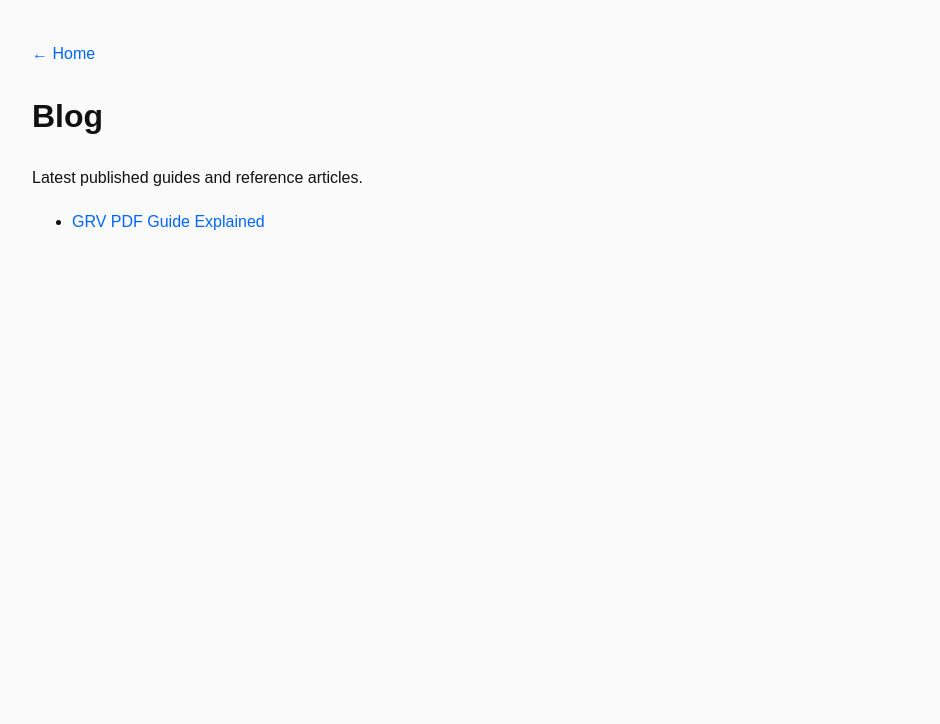
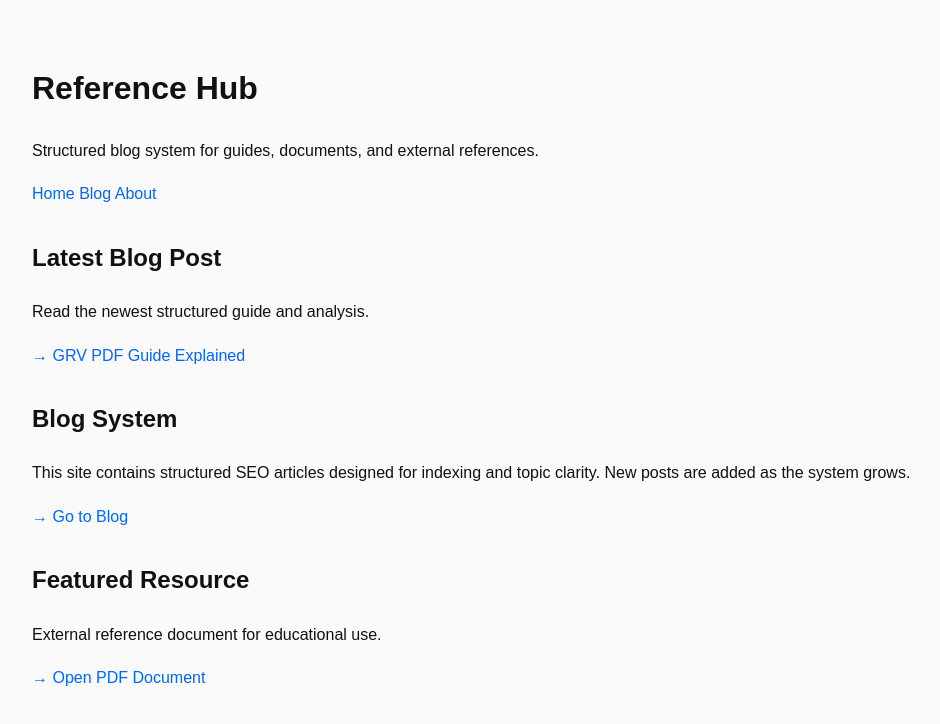
Before and after one commit to Latesthackernews/latesthackernews.github.io, a plain HTML site: page index.html in a window 1280 px wide. Shown: the whole page, without its empty margins (158-1098 px from the left). Drawn offline with Linux system fonts and the light colour scheme.

Commit message:
Revamp index.html with new meta tags and layout
Updated the title, description, and added Open Graph meta tags. Improved the structure of the body with new sections and navigation.

```diff
--- a/index.html
+++ b/index.html
@@ -2,25 +2,78 @@
 <html lang="en">
 <head>
   <meta charset="UTF-8">
-  <title>Blog - Reference Hub</title>
-  <meta name="description" content="Latest articles and reference guides from the Reference Hub blog.">
-  <link rel="canonical" href="https://latesthackernews.github.io/blog/">
+  <meta name="viewport" content="width=device-width, initial-scale=1">
+
+  <title>Reference Hub - Structured Blog & Resources</title>
+  <meta name="description" content="A structured reference hub with blog articles, guides, and curated external resources.">
+
+  <link rel="canonical" href="https://latesthackernews.github.io/">
+
+  <!-- Open Graph -->
+  <meta property="og:title" content="Reference Hub">
+  <meta property="og:description" content="Structured blog and reference system for curated resources.">
+  <meta property="og:type" content="website">
+
   <link rel="stylesheet" href="/css/style.css">
+
+  <!-- Schema.org WebSite -->
+  <script type="application/ld+json">
+  {
+    "@context": "https://schema.org",
+    "@type": "WebSite",
+    "name": "Reference Hub",
+    "url": "https://latesthackernews.github.io/",
+    "description": "Structured blog and reference system for curated resources."
+  }
+  </script>
 </head>
 
 <body>
 
-<a href="/">← Home</a>
+<header>
+  <h1>Reference Hub</h1>
+  <p>Structured blog system for guides, documents, and external references.</p>
+</header>
 
-<h1>Blog</h1>
+<nav>
+  <a href="/">Home</a>
+  <a href="/blog/">Blog</a>
+  <a href="/about.html">About</a>
+</nav>
 
-<p>Latest published guides and reference articles.</p>
+<main>
 
-<ul>
-  <li>
-    <a href="/blog/grv-pdf-guide.html">GRV PDF Guide Explained</a>
-  </li>
-</ul>
+  <section class="card">
+    <h2>Latest Blog Post</h2>
+    <p>Read the newest structured guide and analysis.</p>
+
+    <a href="/blog/grv-pdf-guide.html">
+      → GRV PDF Guide Explained
+    </a>
+  </section>
+
+  <section class="card">
+    <h2>Blog System</h2>
+    <p>
+      This site contains structured SEO articles designed for indexing and topic clarity.
+      New posts are added as the system grows.
+    </p>
+
+    <a href="/blog/">
+      → Go to Blog
+    </a>
+  </section>
+
+  <section class="card">
+    <h2>Featured Resource</h2>
+    <p>External reference document for educational use.</p>
+
+    <a href="https://www.grv.org.au/wp-content/uploads/wp_dndcf7_uploads/wpcf7-files/movshi1.pdf" target="_blank">
+      → Open PDF Document
+    </a>
+  </section>
+
+</main>
 
 </body>
 </html>
```
